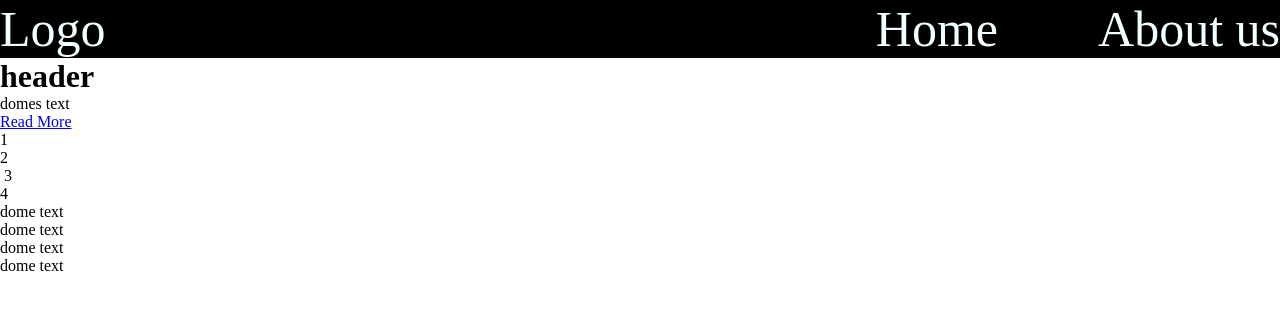
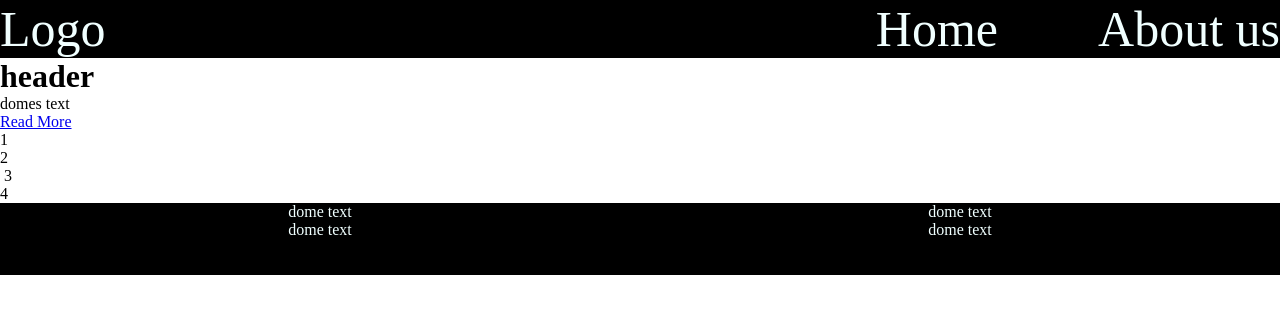
Before and after one commit to ranaalmalki/Quiz-Ranaalmalki, a plain HTML site: page index.html in a window 1280 px wide. Drawn offline with Linux system fonts and the light colour scheme.

Commit message:
styleing the footer

```diff
--- a/index.html
+++ b/index.html
@@ -36,10 +36,14 @@
 
     </main>
     <footer class="footer-container">
+        <div>
         <p>dome text</p>
         <p>dome text</p>
+    </div>
+    <div>
         <p>dome text</p>
         <p>dome text</p>
+    </div>
     </footer>
 </body>
 </html>
--- a/style.css
+++ b/style.css
@@ -28,8 +28,19 @@ font-size: 50px;
 /*End header section*/
 
 /* main section*/
+
 /* End main section*/
 
 /*footer section*/
+.footer-container{
+    background-color: black;
+    color: azure;
+display: grid;
+grid-template-columns: auto auto;
+grid-template-rows: 1fr 1fr ;
+justify-items: center;
+}
 
+.footer-container div{
+}
 /* End footer section*/
```
